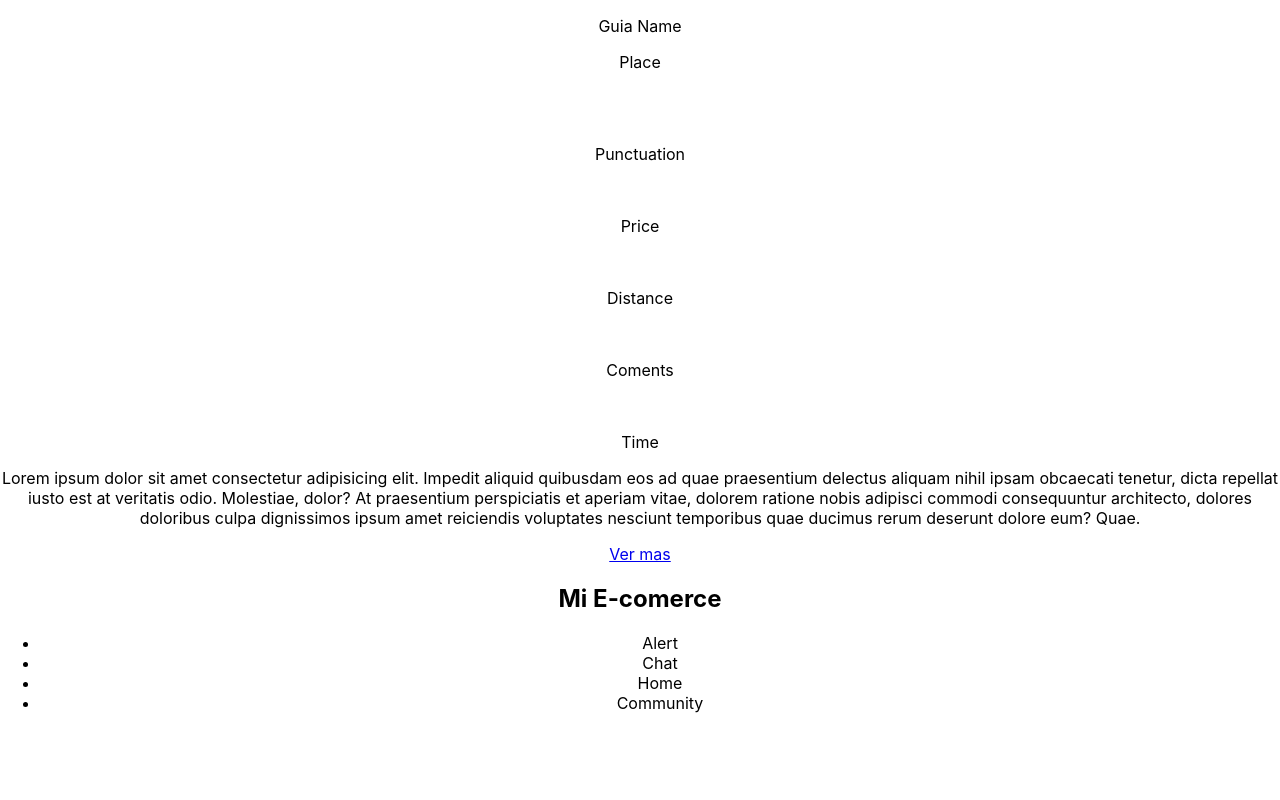
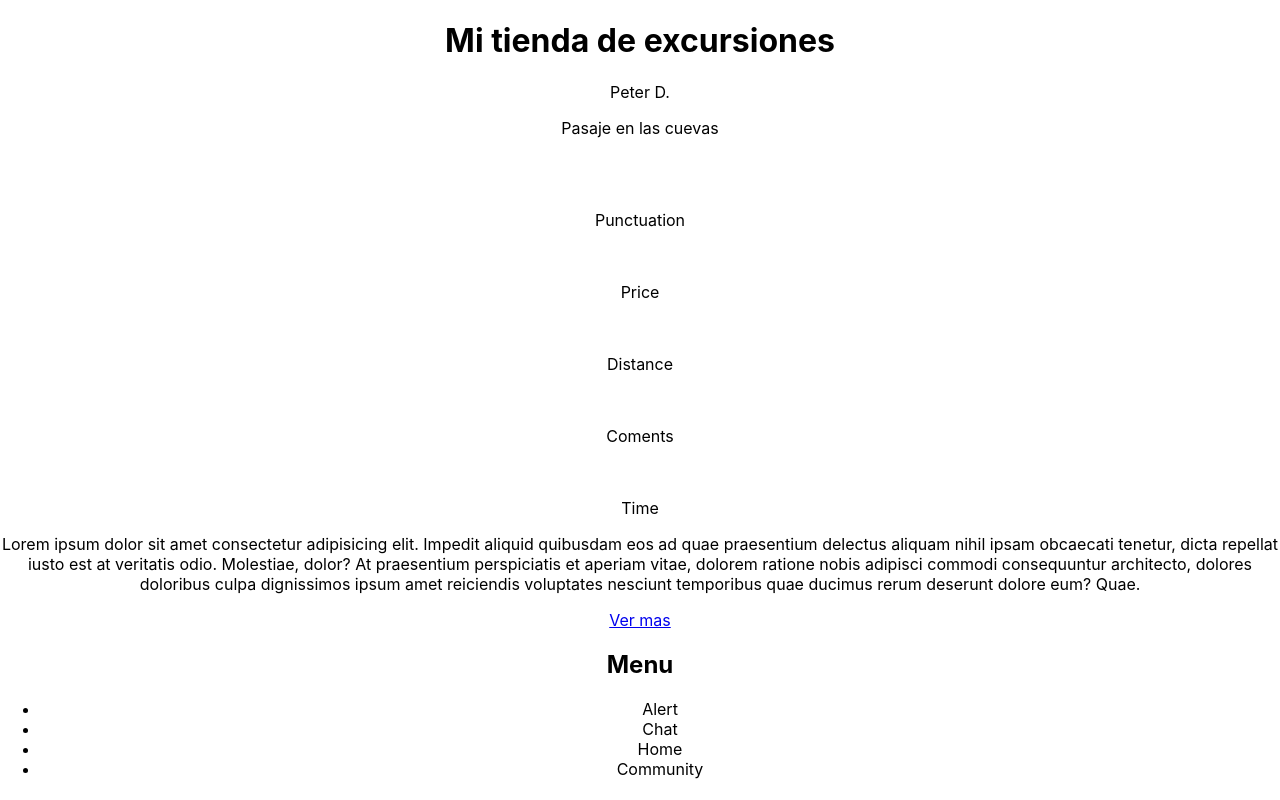
Before and after one commit to YisellSarasua/React-YisellSarasua, a React (Create React App) app in the folder reactfolder/: page / in a window 1280 px wide. Built offline with nearby package versions, Linux system fonts and the light colour scheme.

Commit message:
intentando incluir el icono

```diff
--- a/reactfolder/package.json
+++ b/reactfolder/package.json
@@ -3,6 +3,11 @@
   "version": "0.1.0",
   "private": true,
   "dependencies": {
+    "@fortawesome/fontawesome-svg-core": "^6.2.0",
+    "@fortawesome/free-brands-svg-icons": "^6.2.0",
+    "@fortawesome/free-regular-svg-icons": "^6.2.0",
+    "@fortawesome/free-solid-svg-icons": "^6.2.0",
+    "@fortawesome/react-fontawesome": "^0.2.0",
     "@testing-library/jest-dom": "^5.16.5",
     "@testing-library/react": "^13.4.0",
     "@testing-library/user-event": "^13.5.0",
--- a/reactfolder/src/App.js
+++ b/reactfolder/src/App.js
@@ -1,7 +1,11 @@
 import logo from './logo.svg';
 import './App.css';
 import NavBar from './components/NavBar/NavBar';
-import Card from './components/Product/Card';
+import ItemListContainer from './components/Product/ItemListContainer';
+import{fontAwesomeIcon} from '@fortawesome/react-fontawesome';
+import { faCartShopping} from '@fortawesome/free-solid-svg-icons';
+
+
 
 
 
@@ -11,8 +15,11 @@ function App() {
 
   return (
     <div className='App'>
-      <Card />
+      <ItemListContainer
+      greeting="Mi tienda de excursiones"
+      />
       <NavBar />
+
 
 
     </div>
--- a/reactfolder/src/components/NavBar/NavBar.js
+++ b/reactfolder/src/components/NavBar/NavBar.js
@@ -1,9 +1,17 @@
+import{fontAwesomeIcon} from '@fortawesome/react-fontawesome';
+import {faCartShopping } from '@fortawesome/free-solid-svg-icons';
+
 function NavBar (){
 
     return(
+
         <div className="NavBar">
+
+            <fontAwesomeIcon icon ={faCartShopping } />
+
+
             <h2>
-                Mi E-comerce
+                Menu
             </h2>
 
             <ul>
--- a/reactfolder/src/components/Product/Card.jsx
+++ b/reactfolder/src/components/Product/Card.jsx
@@ -1,13 +1,13 @@
 import React from "react";
 
-function Card () {
+function Card (props) {
 
     return(
         <div className= 'Card'>
             <div className='card-title'>
                 <div className='card-title-guia'>
-                    <p>Guia Name</p>
-                    <p>Place</p>
+                    <p>{props.guiaName}</p>
+                    <p>{props.place}</p>
                 </div>
 
             </div>
--- /dev/null
+++ b/reactfolder/src/components/Product/ItemListContainer.jsx
@@ -0,0 +1,21 @@
+import React from "react";
+import Card from './Card';
+
+function ItemListContainer(props){
+
+    return(
+        <div>
+            <h1>{props.greeting}</h1>
+            <div className="main container">
+
+            <Card
+            guiaName = "Peter D."
+            place= "Pasaje en las cuevas"
+            />
+
+            </div>
+        </div>
+    )
+}
+
+export default ItemListContainer;
```
Also changed, not shown: 1 other file (tests, documents, lock files or other folders).
